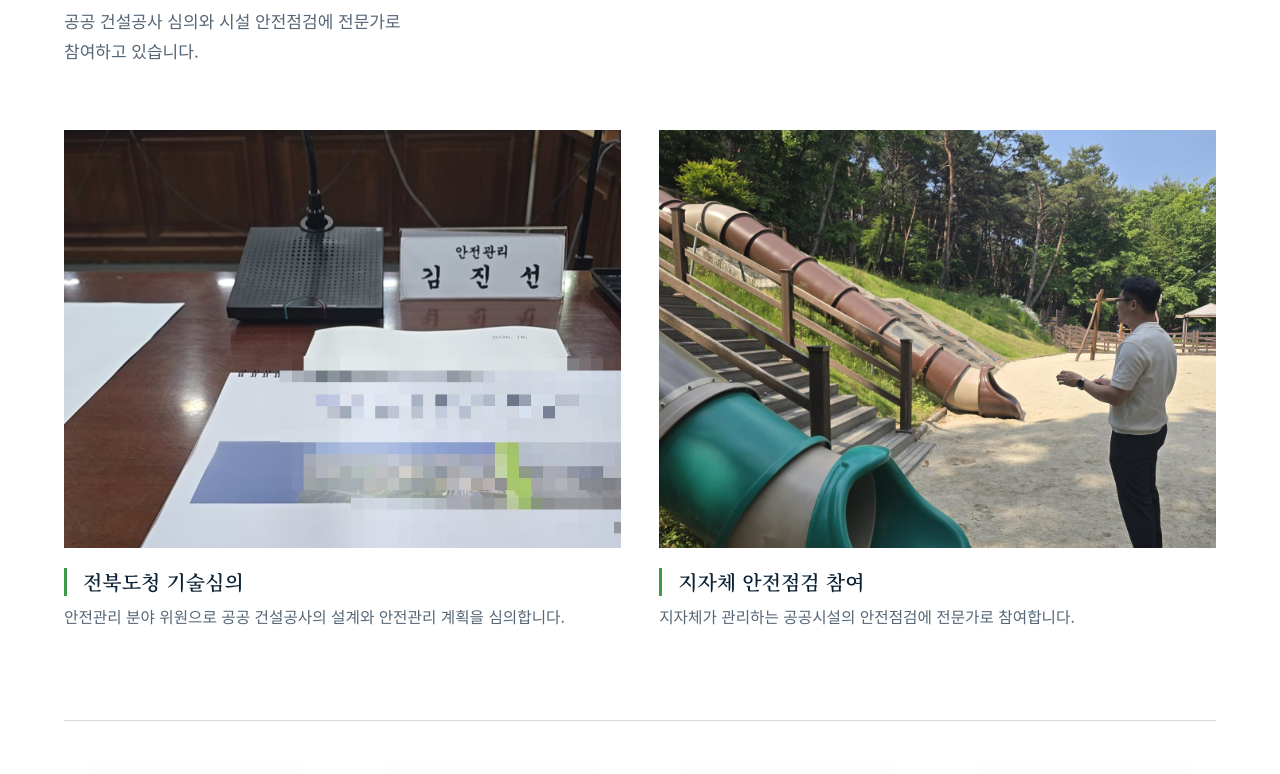
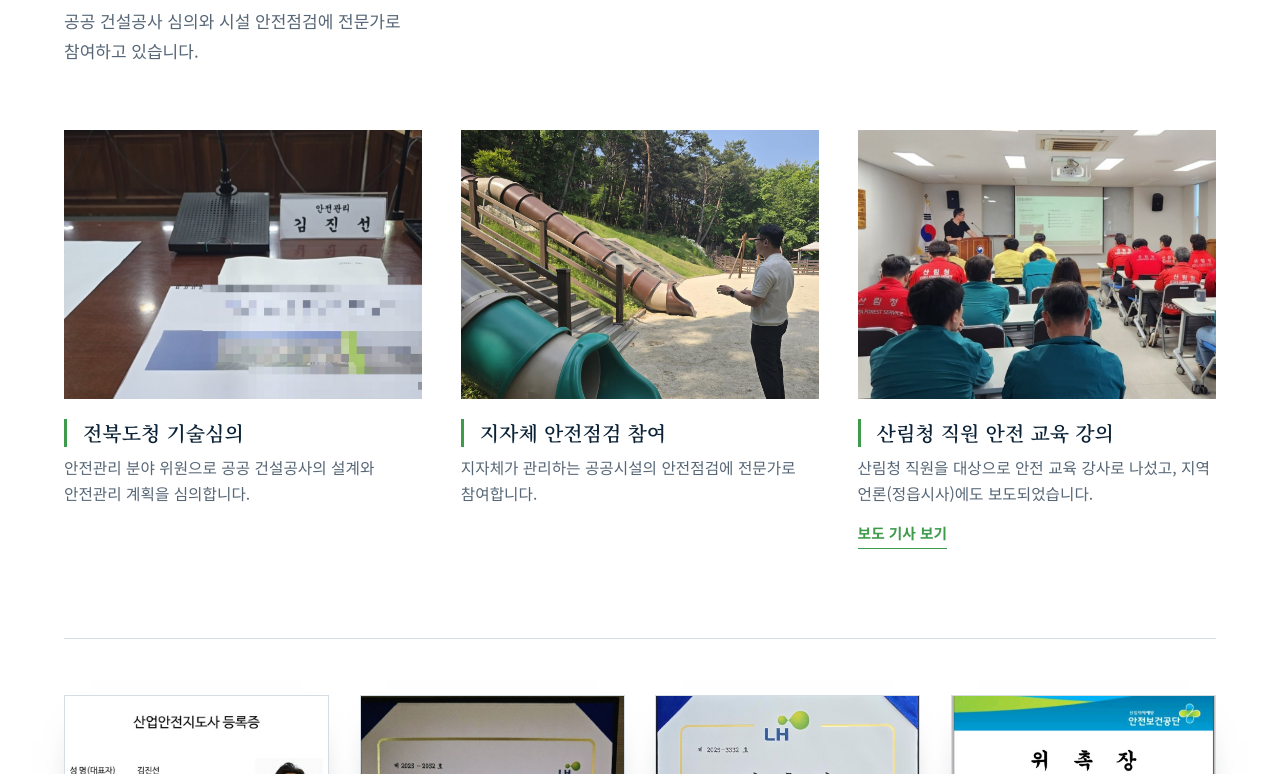
Before and after one commit to kjsistop-jpg/miraes, a plain HTML site: page index.html in a window 1280 px wide. Shown: the part 4000-4774 px from the top of the page. Drawn offline with Linux system fonts and the light colour scheme.

Commit message:
대외 활동에 산림청 안전 교육 강의와 보도 기사 링크 추가
Co-Authored-By: Claude Sonnet 5.5 <noreply@anthropic.com>
Claude-Session: https://claude.ai/code/session_01V2bvivFay4VUb1aeEQZ8cL

```diff
--- a/index.html
+++ b/index.html
@@ -329,12 +329,15 @@ h2::after{content:"";display:block;width:44px;height:3px;margin-top:22px;backgro
 
 /* 대외 활동·위촉 */
 .trust-head{max-width:1200px;margin:0 auto clamp(36px,5vw,64px)}
-.acts{list-style:none;max-width:1200px;margin:0 auto;display:grid;grid-template-columns:repeat(2,minmax(0,1fr));gap:clamp(20px,3vw,40px)}
+.acts{list-style:none;max-width:1200px;margin:0 auto;display:grid;grid-template-columns:repeat(3,minmax(0,1fr));gap:clamp(20px,3vw,40px)}
 .acts .frame{display:block;width:100%;aspect-ratio:4/3;overflow:hidden;background:var(--paper);margin-bottom:20px}
 .acts .frame img{width:100%;height:100%;object-fit:cover;transition:transform 1.2s var(--ease)}
 .acts li:hover .frame img{transform:scale(1.04)}
 .acts h3{font-family:var(--display);font-weight:600;font-size:1.25rem;line-height:1.4;margin-bottom:8px;padding-left:16px;border-left:3px solid var(--green)}
 .acts p{color:var(--mute);font-size:.98rem;line-height:1.7}
+.acts .more{display:inline-block;margin:12px 0 0;font-size:.92rem;font-weight:700;color:var(--green);text-decoration:none;border-bottom:1px solid currentColor;padding-bottom:2px}
+.acts .more:hover,.acts .more:focus-visible{opacity:.75}
+@media (max-width:900px){.acts{grid-template-columns:repeat(2,minmax(0,1fr))}}
 .docs{max-width:1200px;margin:clamp(56px,7vw,96px) auto 0;padding-top:clamp(36px,5vw,56px);border-top:1px solid var(--rule);display:grid;grid-template-columns:repeat(4,minmax(0,1fr));gap:clamp(16px,2.4vw,32px)}
 .docs .frame{display:block;width:100%;aspect-ratio:3/4;overflow:hidden;background:#fff;box-shadow:0 18px 40px -28px rgba(11,34,54,.6);border:1px solid var(--rule);transition:transform .5s var(--ease),box-shadow .5s}
 .docs .frame:hover{transform:translateY(-4px);box-shadow:0 26px 50px -30px rgba(11,34,54,.7)}
@@ -568,6 +571,11 @@ h2::after{content:"";display:block;width:44px;height:3px;margin-top:22px;backgro
       <li class="rv">
         <button class="frame" aria-label="사진 크게 보기"><img src="assets/act-inspect.jpg" width="1600" height="1049" alt="어린이 놀이시설의 미끄럼틀 상태를 점검하는 모습" loading="lazy"></button>
         <h3>지자체 안전점검 참여</h3><p>지자체가 관리하는 공공시설의 안전점검에 전문가로 참여합니다.</p>
+      </li>
+      <li class="rv">
+        <button class="frame" aria-label="사진 크게 보기"><img src="assets/act-lecture.jpg" width="1200" height="900" alt="산림청 직원 대상 안전 교육에서 강단에 서서 강의하는 모습" loading="lazy"></button>
+        <h3>산림청 직원 안전 교육 강의</h3><p>산림청 직원을 대상으로 안전 교육 강사로 나섰고, 지역 언론(정읍시사)에도 보도되었습니다.</p>
+        <a class="more" href="http://www.jsisa.net/news/articleView.html?idxno=131444" target="_blank" rel="noopener noreferrer">보도 기사 보기</a>
       </li>
     </ul>
     <div class="docs">
```
Also changed, not shown: assets/act-lecture.jpg (added), assets/fonts/sans-400.woff, assets/fonts/sans-500.woff, assets/fonts/sans-700.woff, assets/fonts/serif-500.woff, assets/fonts/serif-600.woff.
